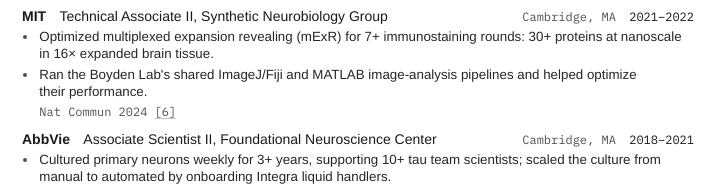
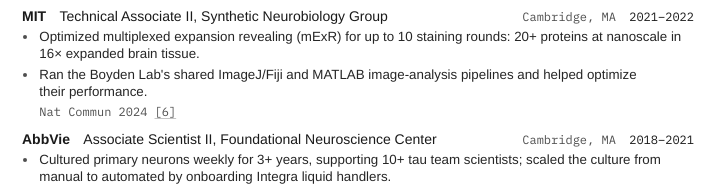
Before and after one commit to kat-titter/kat-titter, a plain HTML site: page cv.html in a window 1280 px wide. Shown: the part 604-794 px from the top of the page, 282-1002 px from the left. Drawn offline with Linux system fonts and the light colour scheme.

Commit message:
MIT line: match the multiExR paper's numbers
Nat Commun 2024 (PMC11550395) reports stripping and staining for up to
10 rounds and 20+ proteins per specimen; the resume and CV said 7+ rounds
and 30+ proteins. Both now read "for up to 10 staining rounds: 20+
proteins". PDFs rebuilt with build.sh (refs and fit checks pass).

Co-Authored-By: Claude Opus 5.5 <noreply@anthropic.com>

```diff
--- a/cv.html
+++ b/cv.html
@@ -172,7 +172,7 @@
       <div class="meta"><span class="loc">Cambridge, MA</span><span class="dt">2021–2022</span></div>
     </div>
     <ul class="b">
-      <li>Optimized multiplexed expansion revealing (mExR) for 7+ immunostaining rounds: 30+ proteins at nanoscale in 16× expanded brain tissue.</li>
+      <li>Optimized multiplexed expansion revealing (mExR) for up to 10 staining rounds: 20+ proteins at nanoscale in 16× expanded brain tissue.</li>
       <li>Ran the Boyden Lab's shared ImageJ/Fiji and MATLAB image-analysis pipelines and helped optimize their performance.</li>
     </ul>
     <p class="pubs">Nat Commun 2024 <span class="ref"><a href="#pub6">[6]</a></span></p>
```
Also changed, not shown: resume.html (+1 -1 lines), 2 other files.
